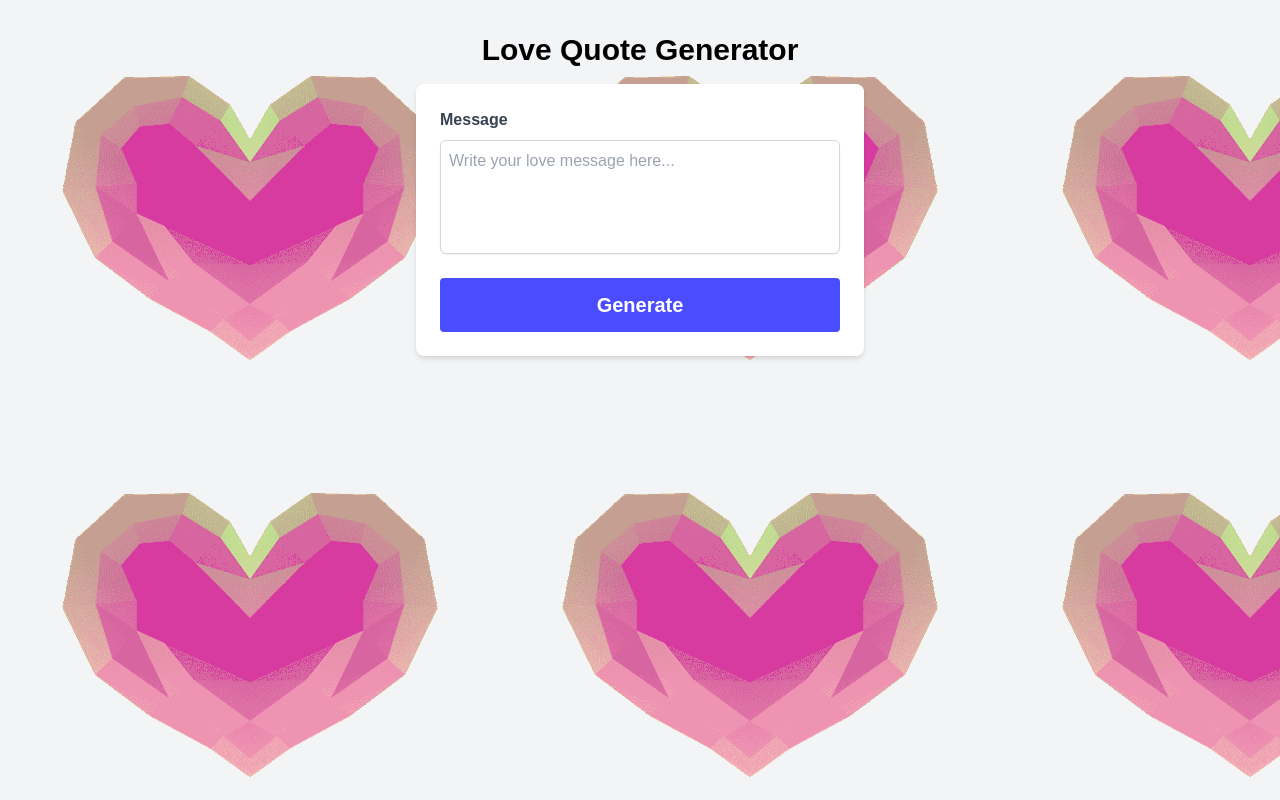
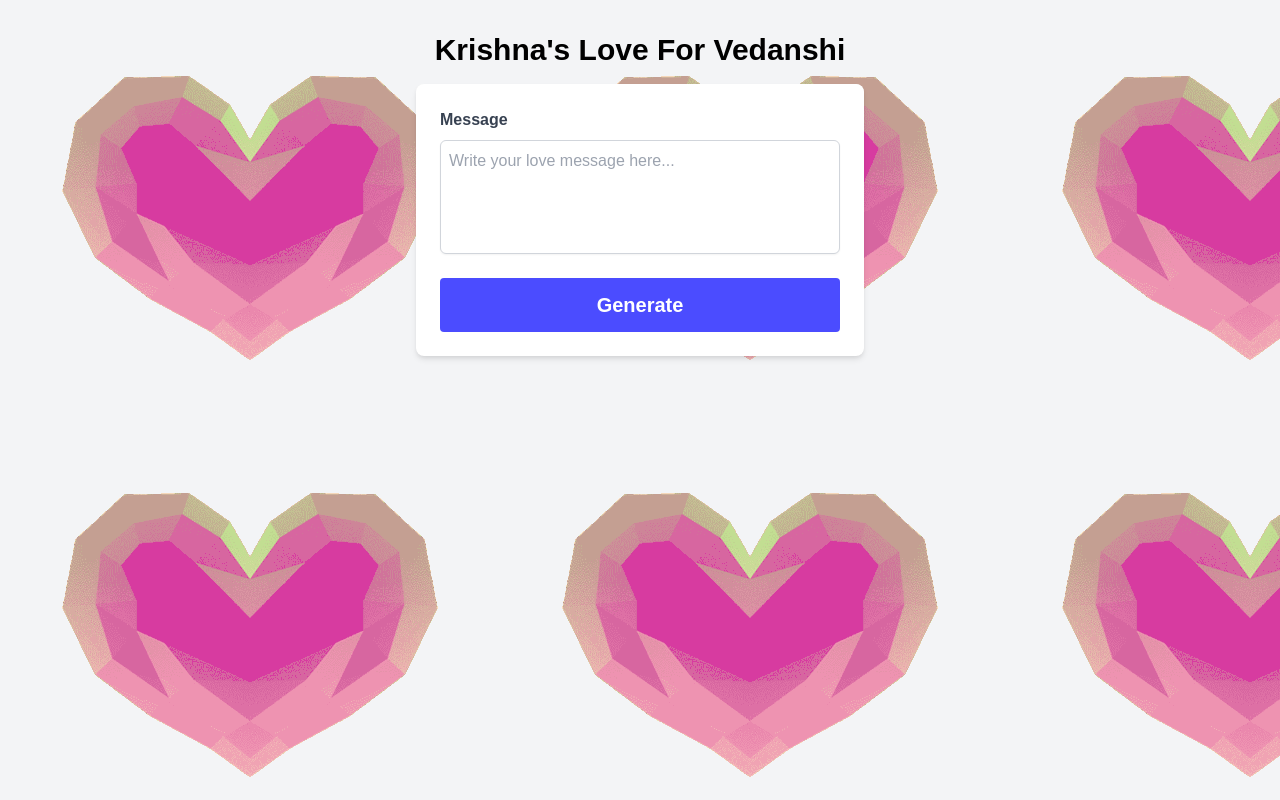
Before and after one commit to ankrish121/krishved, a plain HTML site: page index.html in a window 1280 px wide. Drawn offline with nearby package versions, Linux system fonts and the light colour scheme.

Commit message:
Update index.html

```diff
--- a/index.html
+++ b/index.html
@@ -10,7 +10,7 @@
 </head>
 <body class="bg-gray-100">
     <div class="container mx-auto mt-8">
-        <h1 class="text-3xl font-bold text-center mb-4">Love Quote Generator</h1>
+        <h1 class="text-3xl font-bold text-center mb-4">Krishna's Love For Vedanshi</h1>
         <div class="max-w-md mx-auto bg-white rounded-lg overflow-hidden shadow-md">
             <form id="love-form" class="p-6">
                 <div class="mb-4">
```
